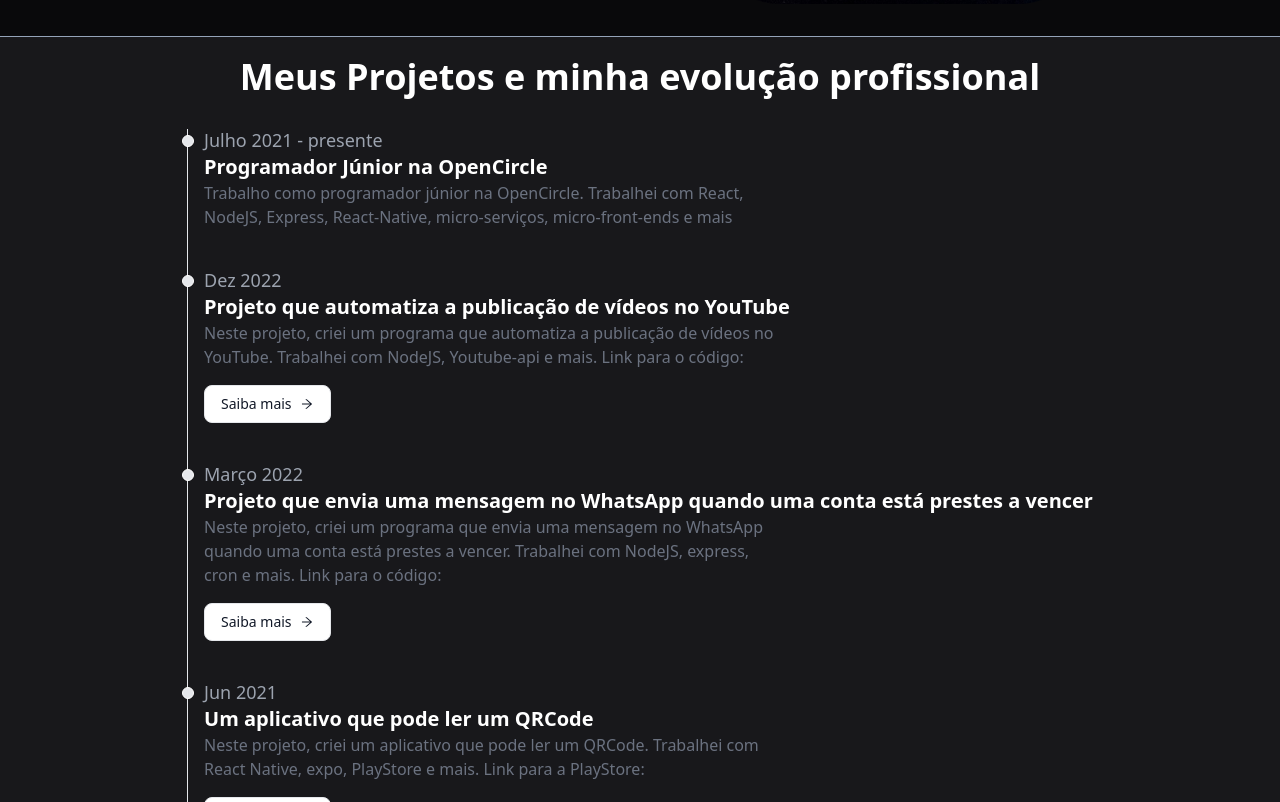
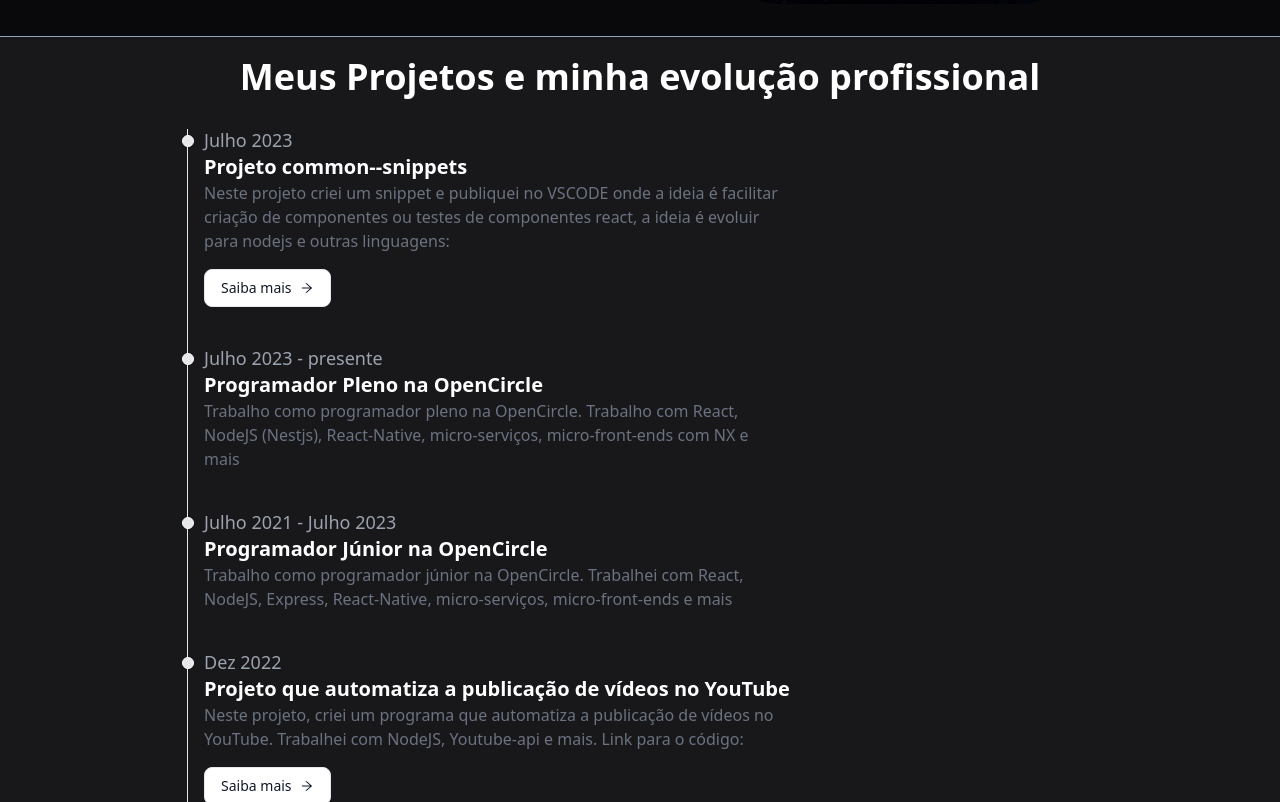
Before and after one commit to omateusamaral/personal-site, a Next.js app: page / in a window 1280 px wide. Shown: the part 618-1420 px from the top of the page. Built offline with nearby package versions, Linux system fonts and the light colour scheme; no server answers.

Commit message:
feat: view more button

```diff
--- a/src/app/Components/ChronologyList.tsx
+++ b/src/app/Components/ChronologyList.tsx
@@ -3,7 +3,10 @@ import { chronologies, chronologiesPT } from "../constants";
 import { ChronologyItem } from "./ChronologyItem";
 import { useMemo } from "react";
 
-export function ChronologyList() {
+interface ChronologyListProps {
+  itemsLength: number;
+}
+export function ChronologyList({ itemsLength }: ChronologyListProps) {
   const { i18n } = useTranslation();
 
   const currentChronologies =
@@ -12,7 +15,7 @@ export function ChronologyList() {
   const ChronologyListMemoized = useMemo(
     () => (
       <ol className="relative border-l border-gray-200 dark:border-gray-700">
-        {currentChronologies.map((chronology) => (
+        {currentChronologies.slice(0, itemsLength).map((chronology) => (
           <ChronologyItem
             key={chronology.date}
             date={chronology.date}
@@ -23,7 +26,7 @@ export function ChronologyList() {
         ))}
       </ol>
     ),
-    [currentChronologies]
+    [currentChronologies, itemsLength]
   );
   return <>{ChronologyListMemoized}</>;
 }
--- a/src/app/Components/TimeLineSection.tsx
+++ b/src/app/Components/TimeLineSection.tsx
@@ -1,9 +1,14 @@
 import { Trans, useTranslation } from "react-i18next";
 import { ChronologyList } from "./ChronologyList";
+import { useState } from "react";
 
 export function TimeLineSection() {
+  const [itemsLength, setItemsLength] = useState(5);
   const { t } = useTranslation();
 
+  function handleAddMoreItems() {
+    setItemsLength((prevState) => prevState + 5);
+  }
   return (
     <section className="border-t-slate-400 border-b-slate-400 border-t-2 border-b-2  pt-2 pb-3 w-full bg-zinc-900">
       <h1 className="text-4xl text-white font-bold text-center mt-3">
@@ -11,10 +16,13 @@ export function TimeLineSection() {
       </h1>
 
       <div className="p-8 flex justify-center">
-        <ChronologyList />
+        <ChronologyList itemsLength={itemsLength} />
       </div>
       <div className="flex justify-center">
-        <button className="text-white font-semibold hover:text-white py-2 px-4 border bg-transparent border-white hover:border-transparent rounded uppercase">
+        <button
+          className="text-white font-semibold hover:text-white py-2 px-4 border bg-transparent border-white hover:border-transparent rounded uppercase"
+          onClick={handleAddMoreItems}
+        >
           <Trans t={t}>Ver mais</Trans>
         </button>
       </div>
--- a/src/app/constants.ts
+++ b/src/app/constants.ts
@@ -2,10 +2,23 @@ import { ChronologyItemProps } from "./Components/ChronologyItem";
 
 export const chronologies: ChronologyItemProps[] = [
   {
-    date: "July 2021 -  present",
-    title: "Junior Programmer at OpenCircle",
+    date: "July 2023",
+    title: "Project common--snippets",
     description:
-      "I work as junior programmer at OpenCircle. I worked with React, NodeJS, Express, React-Native, micro-services, micro-front-ends and more",
+      "In this project, I created a snippet and published it on VSCODE to facilitate the creation of React components or component testing. The idea is to expand it to include Node.js and other languages:",
+    link: "https://marketplace.visualstudio.com/items?itemName=MateusAmaral.mateus-amaral--common-snippets",
+  },
+  {
+    date: "July 2023 - Present",
+    title: "Mid-Level Developer at OpenCircle",
+    description:
+      "I work as a mid-level developer at OpenCircle, primarily focusing on React, NodeJS (Nestjs), React-Native, micro-services, micro-front-ends with NX, and more",
+  },
+  {
+    date: "July 2021 - July 2023",
+    title: "Junior Developer at OpenCircle",
+    description:
+      "I worked as a junior developer at OpenCircle, mainly working with React, NodeJS, Express, React-Native, micro-services, micro-front-ends, and more",
   },
 
   {
@@ -50,7 +63,20 @@ export const chronologies: ChronologyItemProps[] = [
 
 export const chronologiesPT: ChronologyItemProps[] = [
   {
-    date: "Julho 2021 - presente",
+    date: "Julho 2023",
+    title: "Projeto common--snippets",
+    description:
+      "Neste projeto criei um snippet e publiquei no VSCODE onde a ideia é facilitar criação de componentes ou testes de componentes react, a ideia é evoluir para nodejs e outras linguagens:",
+    link: "https://marketplace.visualstudio.com/items?itemName=MateusAmaral.mateus-amaral--common-snippets",
+  },
+  {
+    date: "Julho 2023 - presente",
+    title: "Programador Pleno na OpenCircle",
+    description:
+      "Trabalho como programador pleno na OpenCircle. Trabalho com React, NodeJS (Nestjs),  React-Native, micro-serviços, micro-front-ends com NX e mais",
+  },
+  {
+    date: "Julho 2021 - Julho 2023",
     title: "Programador Júnior na OpenCircle",
     description:
       "Trabalho como programador júnior na OpenCircle. Trabalhei com React, NodeJS, Express, React-Native, micro-serviços, micro-front-ends e mais",
```
